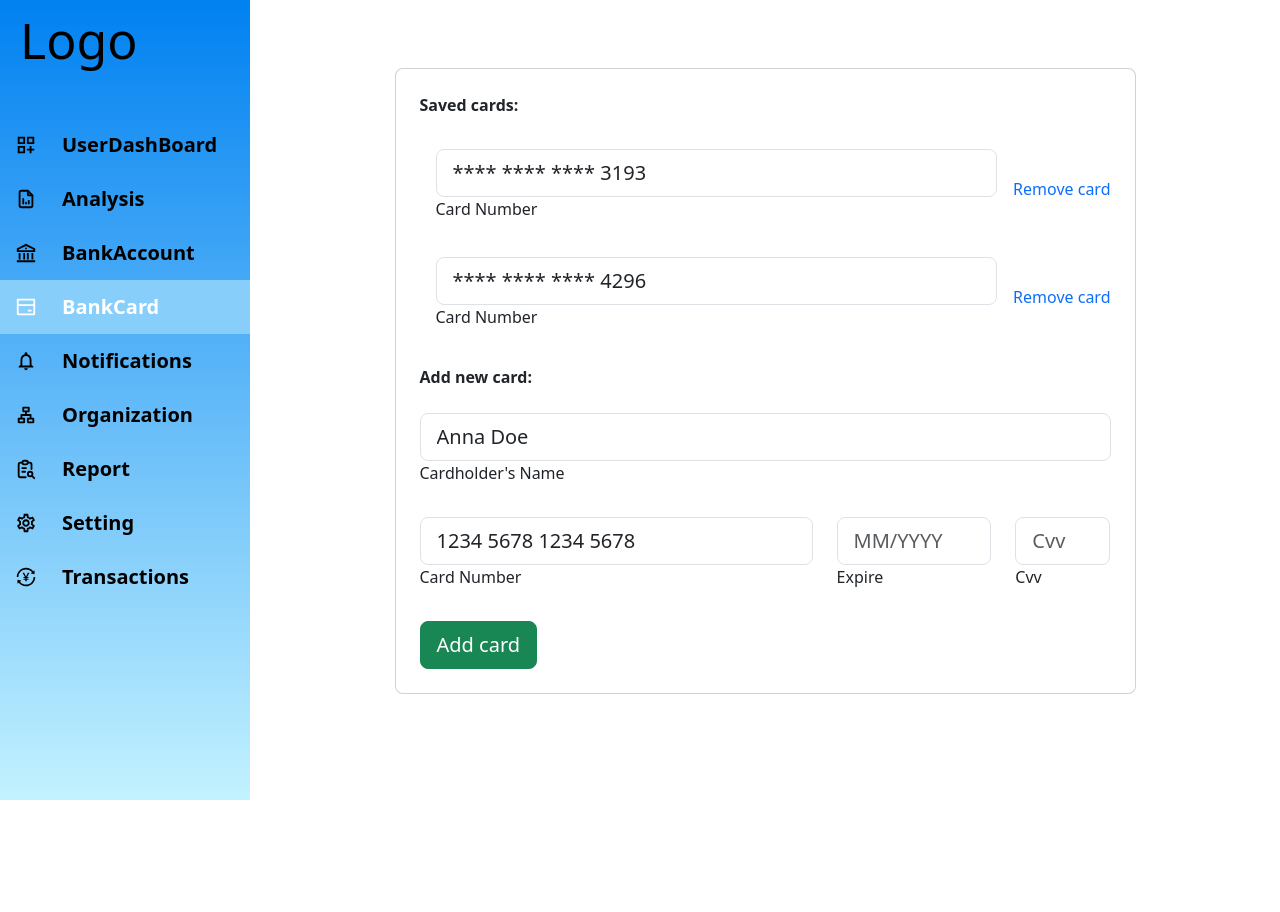
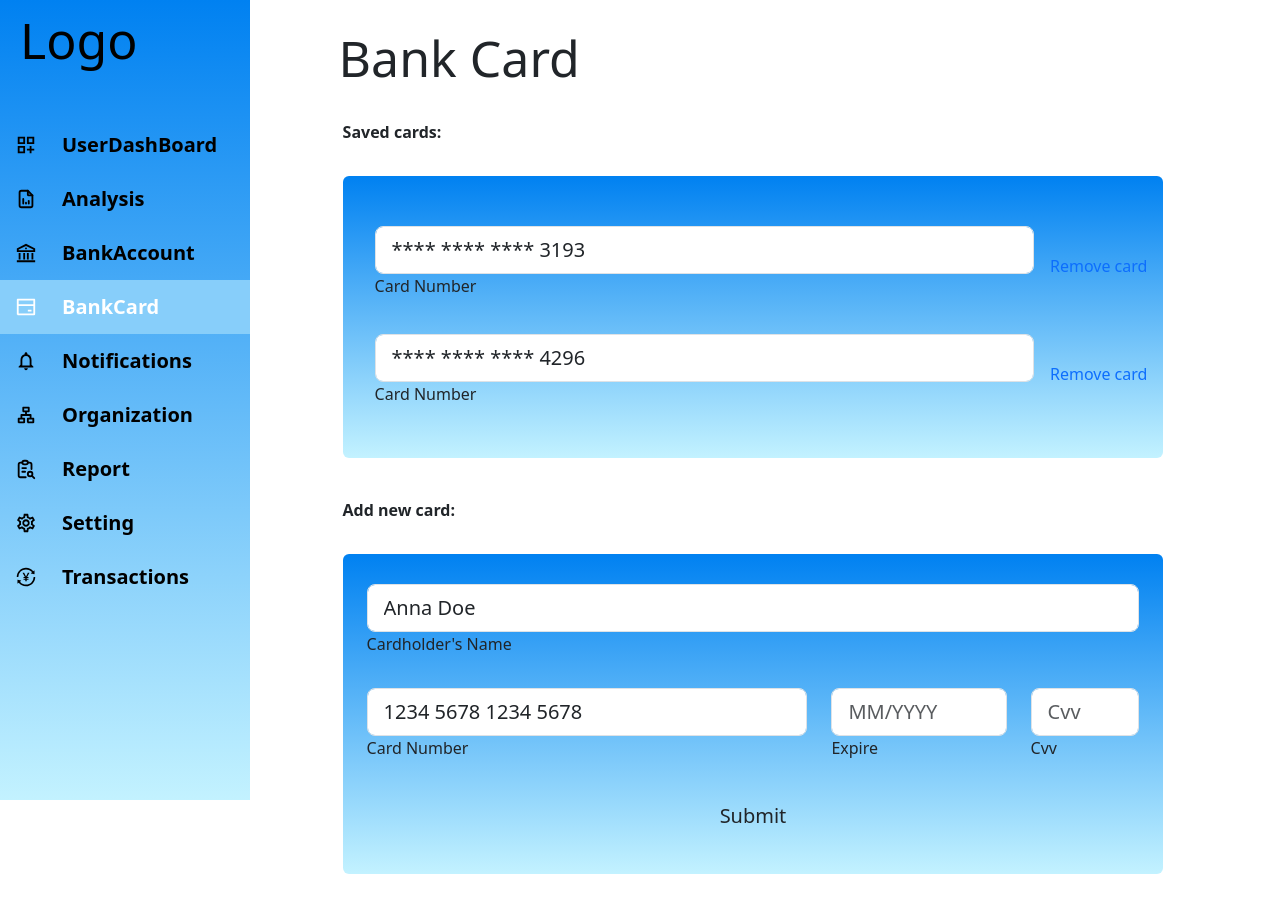
Before and after one commit to chinthaka20010226/Expensy_SideBar_, a React (Create React App) app: page /bankCard in a window 1280 px wide. Shown: the top 912 px of the page. Before the commit the page ends 800 px from the top, so only its background shows below. Built offline with nearby package versions, Linux system fonts and the light colour scheme.

Commit message:
Now, Bank Card is Okay ---> apply boostrap property then we cant not directly given that property in Normal CSS...

```diff
--- a/src/Pages/BankAccount.js
+++ b/src/Pages/BankAccount.js
@@ -9,7 +9,7 @@ function BankAccount(){
             <div class="container py-1 px-md-5 h-100 bank-acc-container">
                 <div className='row'>
                     <div className='col px-md-5 bank-acc-container-top-section'>
-                        <h1 className='bank-acc-container-top-section-title'>Bank</h1>
+                        <h1 className='bank-acc-container-top-section-title'>Bank Account</h1>
                     </div>
                 </div>
                 <div class="row d-flex justify-content-center align-items-center h-100">
@@ -43,8 +43,8 @@ function BankAccount(){
                                         <label for="exampleDatepicker1" class="form-label">Expire Date</label>
                                     </div>
 
-                                    <div className='bank-acc-submit d-flex justify-content-center w-100'>
-                                        <button type="submit" className="btn bank-acc-submit-btn d-flex justify-content-center btn-lg mb-1">Submit</button>
+                                    <div className='bank-submit d-flex justify-content-center w-100'>
+                                        <button type="submit" className="btn bank-submit-btn d-flex justify-content-center btn-lg mb-1">Submit</button>
                                     </div>
 
                                 </form>
--- a/src/Pages/BankCard.js
+++ b/src/Pages/BankCard.js
@@ -1,17 +1,23 @@
 import React from 'react';
+import '../Style/BankCard.css';
+import '../Style/BankAccount.css';
 
 function BankCard(){
     return(
-        <section class="p-4 p-md-5 h-100 w-100">
-            <div class="row d-flex justify-content-center">
-                <div class="col-sm-10">
-                    <div class="card rounded-3">
+        <section class="p-2 p-md-2 h-100 w-100">
+            <div class="row d-flex justify-content-center bank-card-container w-100">
+                <div class="col-sm-11">
+                    <div className='bank-card-top-section w-100'>
+                        <h1 className='bank-card-top-section-title'>Bank Card</h1>
+                    </div>
+                    <div class="card rounded-3 bank-card-body-card-section w-100">
                         <div class="card-body p-4">
 
-                        <form action="">
+                        <form action="" className='bank-card-body-section-form w-100'>
                             <p class="fw-bold mb-4 pb-2">Saved cards:</p>
 
-                            <div class="d-flex flex-row align-items-center mb-4 pb-1">
+                            <div className='card d-flex flex-column justify-content-center h-100 p-3 bank-card-body-section-save w-100'>
+                                <div class="d-flex flex-row align-items-center mb-4 pb-1 bank-card-body-section-save-item">
                                     <div class="flex-fill mx-3">
                                         <div class="form-outline">
                                             <input type="text" id="formControlLgXc" class="form-control form-control-lg"
@@ -22,7 +28,7 @@ function BankCard(){
                                     <a href="#!">Remove card</a>
                                 </div>
 
-                            <div class="d-flex flex-row align-items-center mb-4 pb-1">
+                                <div class="d-flex flex-row align-items-center mb-4 pb-1 bank-card-body-section-save-item">
                                     <div class="flex-fill mx-3">
                                         <div class="form-outline">
                                             <input type="text" id="formControlLgXs" class="form-control form-control-lg"
@@ -32,10 +38,12 @@ function BankCard(){
                                     </div>
                                     <a href="#!">Remove card</a>
                                 </div>
+                            </div>
 
-                            <p class="fw-bold mb-4">Add new card:</p>
+                            <p class="fw-bold mb-4 pb-2">Add new card:</p>
 
-                            <div class="form-outline mb-4">
+                            <div className='card d-flex flex-column justify-content-center px-4 bank-card-body-section-add'>
+                                <div class="form-outline mb-4 bank-card-body-section-add-item">
                                     <input type="text" id="formControlLgXsd" class="form-control form-control-lg"
                                         value="Anna Doe" />
                                     <label class="form-label" for="formControlLgXsd">Cardholder's Name</label>
@@ -43,21 +51,21 @@ function BankCard(){
 
                                 <div class="row mb-4">
                                     <div class="col-7">
-                                    <div class="form-outline">
+                                        <div class="form-outline bank-card-body-section-add-item">
                                             <input type="text" id="formControlLgXM" class="form-control form-control-lg"
                                                 value="1234 5678 1234 5678" />
                                             <label class="form-label" for="formControlLgXM">Card Number</label>
                                         </div>
                                     </div>
                                     <div class="col-3">
-                                    <div class="form-outline">
+                                        <div class="form-outline bank-card-body-section-add-item">
                                             <input type="password" id="formControlLgExpk" class="form-control form-control-lg"
                                                 placeholder="MM/YYYY" />
                                             <label class="form-label" for="formControlLgExpk">Expire</label>
                                         </div>
                                     </div>
                                     <div class="col-2">
-                                    <div class="form-outline">
+                                        <div class="form-outline bank-card-body-section-add-item">
                                             <input type="password" id="formControlLgcvv" class="form-control form-control-lg"
                                                 placeholder="Cvv" />
                                             <label class="form-label" for="formControlLgcvv">Cvv</label>
@@ -65,7 +73,12 @@ function BankCard(){
                                     </div>
                                 </div>
 
-                            <button class="btn btn-success btn-lg btn-block">Add card</button>
+                                <div className='bank-submit d-flex justify-content-center w-100'>
+                                    <button type="submit" className="btn bank-submit-btn d-flex justify-content-center btn-lg mb-1">Submit</button>
+                                </div>
+
+                            </div>
+
                         </form>
                     </div>
                 </div>
--- a/src/Style/BankAccount.css
+++ b/src/Style/BankAccount.css
@@ -2,7 +2,7 @@
 :root {
     --c-backgroundBankCard: #ededed;
     --c-font: #000;
-    --c-backgroundBankCardHover: rgb(57, 179, 255);
+    --c-backgroundBankCardHover: lightskyblue;
     --c-fontHover: #fff;
 }
 
@@ -30,7 +30,7 @@
 
 
 /* --- Animation --- */
-.bank-acc-submit-btn:hover {
+.bank-submit-btn:hover {
     background-color: var(--c-backgroundBankCardHover);
     color: var(--c-fontHover);
 }
--- /dev/null
+++ b/src/Style/BankCard.css
@@ -0,0 +1,34 @@
+/* --- Variables --- */
+:root {
+    --c-backgroundSetting: #ededed;
+    --c-font: #000;
+    --c-backgroundHover: lightskyblue;
+    --c-fontHover: #fff;
+}
+
+
+/* --- Body --- */
+.bank-card-top-section-title {
+    font-size: 50px;
+    margin-left: 20px;
+}
+
+.bank-card-body-card-section {
+    border: none;
+}
+
+.bank-card-body-section-save {
+    margin-bottom: 40px;
+    border: none;
+    background: linear-gradient(#0081f1, #c3f2ff);
+    padding-top: 50px !important;
+}
+
+.bank-card-body-section-add {
+    padding: 30px 0px;
+}
+
+.bank-card-body-section-add {
+    border: none;
+    background: linear-gradient(#0081f1, #c3f2ff);
+}
```
Lines whose indentation alone changed are shown as unchanged.
